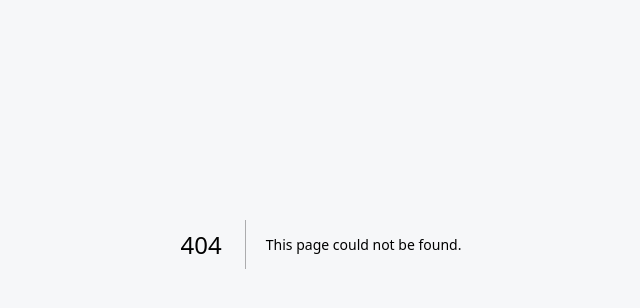
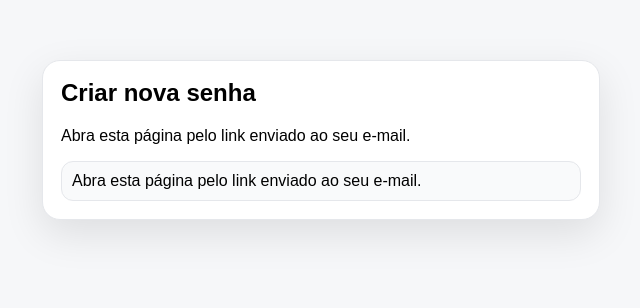
Before and after one commit to cleonenas123-dev/alerta-licitacao-v2, a Next.js app: page /reset-senha in a window 1280 px wide. Before the commit this address had no page. Shown: the part 172-480 px from the top of the page, without its empty margins (319-959 px from the left). Built offline with nearby package versions, Linux system fonts and the light colour scheme; no server answers.

Commit message:
Create page.js

```diff
--- /dev/null
+++ b/app/reset-senha/page.js
@@ -0,0 +1,61 @@
+"use client";
+
+import { useEffect, useState } from "react";
+import Link from "next/link";
+import { supabase } from "../../lib/supabaseClient";
+
+export default function ResetSenha() {
+  const [senha, setSenha] = useState("");
+  const [confirmar, setConfirmar] = useState("");
+  const [msg, setMsg] = useState("");
+  const [ok, setOk] = useState(false);
+
+  useEffect(() => {
+    (async () => {
+      const { data } = await supabase.auth.getSession();
+      setOk(!!data?.session);
+      if (!data?.session) setMsg("Abra esta página pelo link enviado ao seu e-mail.");
+    })();
+  }, []);
+
+  async function salvar() {
+    setMsg("");
+    if (senha.length < 6) return setMsg("A senha precisa ter pelo menos 6 caracteres.");
+    if (senha !== confirmar) return setMsg("As senhas não conferem.");
+
+    const { error } = await supabase.auth.updateUser({ password: senha });
+    if (error) return setMsg(`Erro: ${error.message}`);
+
+    setMsg("Senha atualizada! Redirecionando...");
+    setTimeout(() => (window.location.href = "/alertas"), 800);
+  }
+
+  return (
+    <div style={{ minHeight: "70vh", display: "flex", alignItems: "center", justifyContent: "center", padding: 16 }}>
+      <div style={{ width: "min(520px,100%)", background: "#fff", borderRadius: 18, padding: 18, border: "1px solid #e5e7eb", boxShadow: "0 14px 40px rgba(0,0,0,0.10)" }}>
+        <h2 style={{ marginTop: 0 }}>Criar nova senha</h2>
+
+        {!ok ? (
+          <p>{msg}</p>
+        ) : (
+          <>
+            <label style={{ fontWeight: 900 }}>Nova senha</label>
+            <input style={{ width: "100%", padding: 10, borderRadius: 12, border: "1px solid #e5e7eb", marginTop: 6 }} type="password" value={senha} onChange={(e) => setSenha(e.target.value)} />
+
+            <label style={{ fontWeight: 900, marginTop: 12, display: "block" }}>Confirmar</label>
+            <input style={{ width: "100%", padding: 10, borderRadius: 12, border: "1px solid #e5e7eb", marginTop: 6 }} type="password" value={confirmar} onChange={(e) => setConfirmar(e.target.value)} />
+
+            <div style={{ display: "flex", gap: 10, flexWrap: "wrap", marginTop: 12 }}>
+              <button style={{ background: "#2563eb", color: "#fff", border: 0, padding: "10px 12px", borderRadius: 12, fontWeight: 900, cursor: "pointer" }} onClick={salvar}>
+                Salvar
+              </button>
+              <Link href="/login">Voltar</Link>
+            </div>
+          </>
+        )}
+
+        {msg && <div style={{ marginTop: 12, padding: 10, borderRadius: 12, background: "#f9fafb", border: "1px solid #e5e7eb" }}>{msg}</div>}
+      </div>
+    </div>
+  );
+}
```
